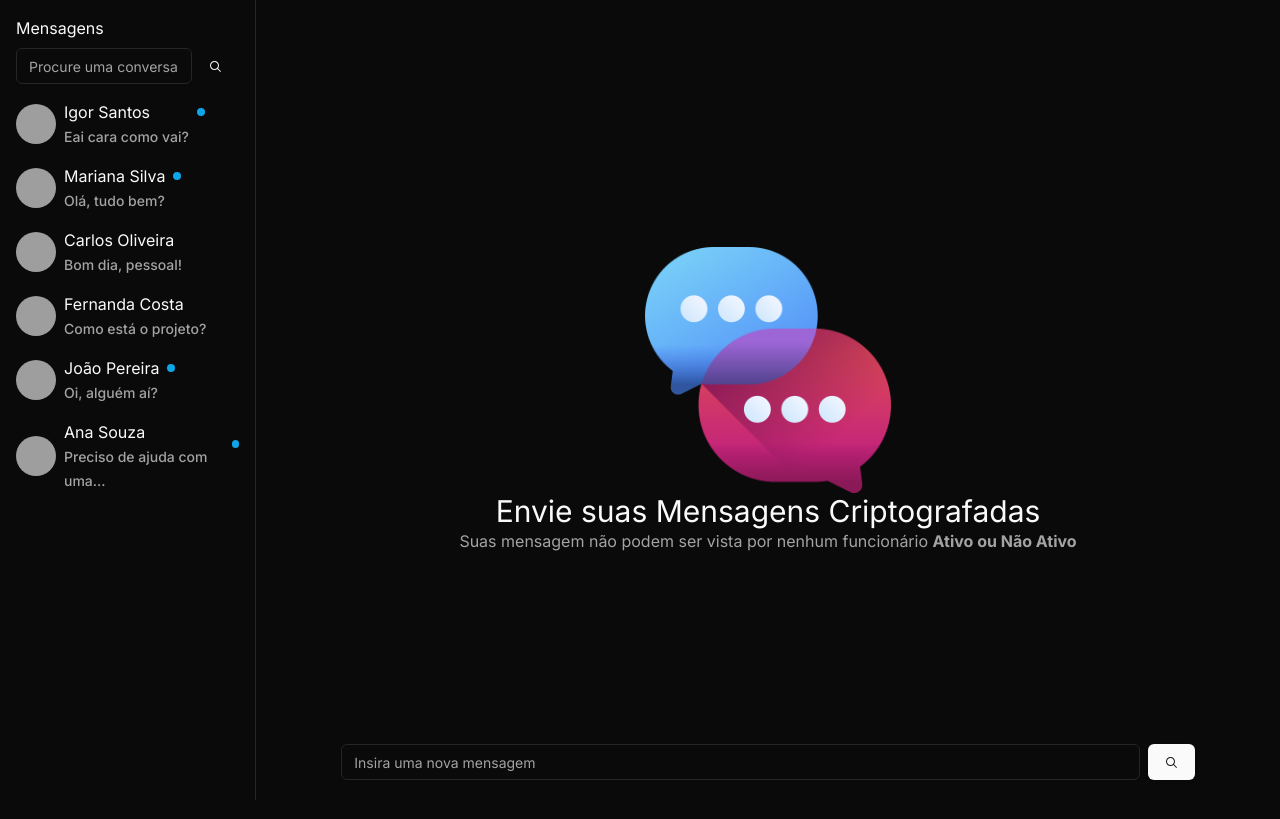
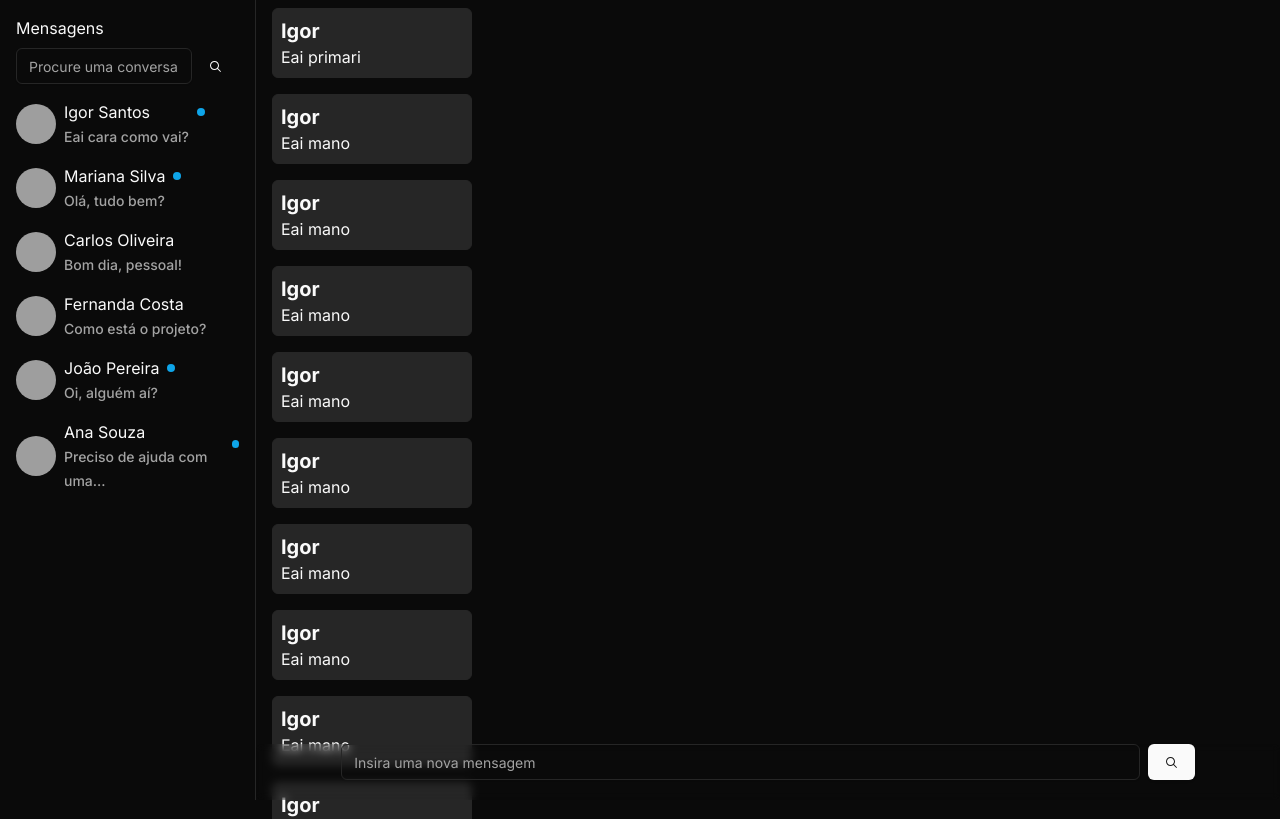
Before and after one commit to Igordevz/simult-message, a Next.js app in the folder client/: page / in a window 1280 px wide. Shown: the top 819 px of the page. Built offline with nearby package versions, Linux system fonts and the light colour scheme; grey boxes are pictures that could not be loaded.

Commit message:
first commit

```diff
--- a/client/src/app/page.tsx
+++ b/client/src/app/page.tsx
@@ -5,14 +5,15 @@ import { Avatar, AvatarFallback, AvatarImage } from "@/components/ui/avatar";
 import { Label } from "@/components/ui/label";
 import { Users } from "@/components/details/users";
 import Chat from "@/components/details/chat";
+import { message } from "@/components/details/message";
 export default function Home() {
-  const truncateMessage = (message:any, maxWords:any) => {
-    const words = message.split(' ');
+  const truncateMessage = (message: any, maxWords: any) => {
+    const words = message.split(" ");
     if (words.length > maxWords) {
-      return words.slice(0, maxWords).join(' ') + '...';
+      return words.slice(0, maxWords).join(" ") + "...";
     }
     return message;
-  }
+  };
   return (
     <main className="">
       <aside className="w-[20%] h-full fixed flex flex-col p-4 border-r-[1px]">
@@ -30,7 +31,10 @@ export default function Home() {
           {Users.map((user, _i) => {
             return (
               <>
-                <div key={_i} className=" flex flex-row  gap-2 items-center cursor-pointer hover:opacity-55">
+                <div
+                  key={_i}
+                  className=" flex flex-row  gap-2 items-center cursor-pointer hover:opacity-55"
+                >
                   <Avatar>
                     <AvatarImage src={user.photo_URL} />
                     <AvatarFallback>{user?.name[0]}</AvatarFallback>
@@ -38,7 +42,7 @@ export default function Home() {
                   <div>
                     <h1>{user?.name}</h1>
                     <Label htmlFor="#" className="text-muted-foreground">
-                    {truncateMessage(user?.message, 5)}
+                      {truncateMessage(user?.message, 5)}
                     </Label>
                   </div>
                   {user?.view == true ? (
@@ -53,7 +57,7 @@ export default function Home() {
         </div>
       </aside>
       <div className="w-[80%] absolute right-0 h-full">
-          <Chat/>
+        <Chat message={message} />
       </div>
     </main>
   );
--- a/client/src/components/details/chat.tsx
+++ b/client/src/components/details/chat.tsx
@@ -1,17 +1,51 @@
 "use client";
 
 import { ChatBubbleIcon, MagnifyingGlassIcon } from "@radix-ui/react-icons";
-import { useState } from "react";
+import { useContext, useState } from "react";
 import chatpng from "../../../public/speech-bubble.png";
 import Image from "next/image";
 import { Input } from "../ui/input";
 import { Button } from "../ui/button";
-export default function Chat() {
-  const [recent, setRecent] = useState();
+import { contextApi } from "@/context/auth";
+export default function Chat(message: any) {
+  const [recent, setRecent] = useState(message);
+  const { user }: any = useContext(contextApi);
   return (
-    <div className="w-full h-screen flex items-center justify-center relative ">
+    <div className="w-full h-screen flex relative ">
       {recent ? (
-        <div className="flex items-center justify-center"></div>
+        <div className="flex flex-col relative w-full">
+          <main className="w-full flex flex-col absolute top-0">
+            {recent.message.map((message: any, _i: any) => {
+              return (
+                <div
+                  className={
+                    message?.id_user != user?.id
+                      ? "w-full flex items-start flex-col  my-2 "
+                      : "w-full flex items-end flex-col  my-2"
+                  }
+                >
+                  <div
+                    className="flex items-start flex-col bg-muted mx-4 border p-2 rounded-md
+                   md:min-w-[200px] min-w-[full]py-2"
+                  >
+                    <h1 className="text-xl font-bold">Igor</h1>
+                    <span>{message?.message}</span>
+                  </div>
+                </div>
+              );
+            })}
+          </main>
+          <footer className="fixed rigth-0 bottom-0 pb-5 w-[80%] flex items-center z-10 justify-center
+             rounded-md bg-clip-padding backdrop-filter backdrop-blur-sm bg-opacity-10 ">
+            <form className="w-5/6 flex flex-row  items-center justify-center gap-2">
+              <Input placeholder="Insira uma nova mensagem" type="text" />
+              <Button type="submit" variant="default">
+                {" "}
+                <MagnifyingGlassIcon />{" "}
+              </Button>
+            </form>
+          </footer>
+        </div>
       ) : (
         <>
           <div className="flex items-center justify-center flex-col relative">
@@ -21,7 +55,10 @@ export default function Chat() {
               Suas mensagem não podem ser vista por nenhum funcionário{" "}
               <b>Ativo ou Não Ativo</b>{" "}
             </span>
-            <footer className="fixed rigth-0 bottom-5 w-[80%] flex items-center justify-center">
+            <footer
+              className="fixed rigth-0 bottom-0 pb-5 w-[80%] flex items-center z-10 justify-center
+             bg-primary-foreground rounded-md bg-clip-padding backdrop-filter backdrop-blur-sm bg-opacity-10 border "
+            >
               <form className="w-5/6 flex flex-row  items-center justify-center gap-2">
                 <Input placeholder="Insira uma nova mensagem" type="text" />
                 <Button type="submit" variant="default">
@@ -31,8 +68,6 @@ export default function Chat() {
               </form>
             </footer>
           </div>
-
-          <div></div>
         </>
       )}
     </div>
--- a/client/src/components/details/message.ts
+++ b/client/src/components/details/message.ts
@@ -1,11 +1,11 @@
 export const message = [
   {
     id_user: "weqwidn-wndaidnadw-wadjbawd",
-    message: "Eai mano",
+    message: "Eai primari",
     chat_Id: "12301923"
   },
   {
-    id_user: "weqwidn-wndaidnadw-wadjbawd",
+    id_user: "dc3dc317-9740-4d1a-a949-2a103bed1177",
     message: "Eai mano",
     chat_Id: "12301923"
   },
@@ -30,4 +30,125 @@ export const message = [
     message: "Eai mano",
     chat_Id: "12301923"
   },
+  {
+    id_user: "dc3dc317-9740-4d1a-a949-2a103bed1177",
+    message: "Eai mano",
+    chat_Id: "12301923"
+  }, {
+    id_user: "dc3dc317-9740-4d1a-a949-2a103bed1177",
+    message: "Eai mano",
+    chat_Id: "12301923"
+  }, {
+    id_user: "dc3dc317-9740-4d1a-a949-2a103bed1177",
+    message: "Eai mano",
+    chat_Id: "12301923"
+  }, {
+    id_user: "dc3dc317-9740-4d1a-a949-2a103bed1177",
+    message: "Eai mano",
+    chat_Id: "12301923"
+  }, {
+    id_user: "dc3dc317-9740-4d1a-a949-2a103bed1177",
+    message: "Eai mano",
+    chat_Id: "12301923"
+  }, {
+    id_user: "dc3dc317-9740-4d1a-a949-2a103bed1177",
+    message: "Eai mano",
+    chat_Id: "12301923"
+  }, {
+    id_user: "dc3dc317-9740-4d1a-a949-2a103bed1177",
+    message: "Eai mano",
+    chat_Id: "12301923"
+  }, {
+    id_user: "dc3dc317-9740-4d1a-a949-2a103bed1177",
+    message: "Eai mano",
+    chat_Id: "12301923"
+  }, {
+    id_user: "dc3dc317-9740-4d1a-a949-2a103bed1177",
+    message: "Eai mano",
+    chat_Id: "12301923"
+  }, {
+    id_user: "dc3dc317-9740-4d1a-a949-2a103bed1177",
+    message: "Eai mano",
+    chat_Id: "12301923"
+  }, {
+    id_user: "dc3dc317-9740-4d1a-a949-2a103bed1177",
+    message: "Eai mano",
+    chat_Id: "12301923"
+  }, {
+    id_user: "dc3dc317-9740-4d1a-a949-2a103bed1177",
+    message: "Eai mano",
+    chat_Id: "12301923"
+  }, {
+    id_user: "dc3dc317-9740-4d1a-a949-2a103bed1177",
+    message: "Eai mano",
+    chat_Id: "12301923"
+  }, {
+    id_user: "dc3dc317-9740-4d1a-a949-2a103bed1177",
+    message: "Eai mano",
+    chat_Id: "12301923"
+  }, {
+    id_user: "dc3dc317-9740-4d1a-a949-2a103bed1177",
+    message: "Eai mano",
+    chat_Id: "12301923"
+  }, {
+    id_user: "dc3dc317-9740-4d1a-a949-2a103bed1177",
+    message: "Eai mano",
+    chat_Id: "12301923"
+  }, {
+    id_user: "dc3dc317-9740-4d1a-a949-2a103bed1177",
+    message: "Eai mano",
+    chat_Id: "12301923"
+  }, {
+    id_user: "dc3dc317-9740-4d1a-a949-2a103bed1177",
+    message: "Eai mano",
+    chat_Id: "12301923"
+  }, {
+    id_user: "dc3dc317-9740-4d1a-a949-2a103bed1177",
+    message: "Eai mano",
+    chat_Id: "12301923"
+  }, {
+    id_user: "dc3dc317-9740-4d1a-a949-2a103bed1177",
+    message: "Eai mano",
+    chat_Id: "12301923"
+  }, {
+    id_user: "dc3dc317-9740-4d1a-a949-2a103bed1177",
+    message: "Eai mano",
+    chat_Id: "12301923"
+  }, {
+    id_user: "dc3dc317-9740-4d1a-a949-2a103bed1177",
+    message: "Eai mano",
+    chat_Id: "12301923"
+  }, {
+    id_user: "dc3dc317-9740-4d1a-a949-2a103bed1177",
+    message: "Eai mano",
+    chat_Id: "12301923"
+  }, {
+    id_user: "dc3dc317-9740-4d1a-a949-2a103bed1177",
+    message: "Eai mano",
+    chat_Id: "12301923"
+  }, {
+    id_user: "dc3dc317-9740-4d1a-a949-2a103bed1177",
+    message: "Eai mano",
+    chat_Id: "12301923"
+  }, {
+    id_user: "dc3dc317-9740-4d1a-a949-2a103bed1177",
+    message: "Eai mano",
+    chat_Id: "12301923"
+  }, {
+    id_user: "dc3dc317-9740-4d1a-a949-2a103bed1177",
+    message: "Eai mano",
+    chat_Id: "12301923"
+  }, {
+    id_user: "dc3dc317-9740-4d1a-a949-2a103bed1177",
+    message: "Eai mano",
+    chat_Id: "12301923"
+  }, {
+    id_user: "dc3dc317-9740-4d1a-a949-2a103bed1177",
+    message: "Eai mano",
+    chat_Id: "12301923"
+  }, {
+    id_user: "dc3dc317-9740-4d1a-a949-2a103bed1177",
+    message: "Eai mano",
+    chat_Id: "12301923"
+  },
 ]
--- a/client/src/context/auth.tsx
+++ b/client/src/context/auth.tsx
@@ -13,6 +13,7 @@ interface Children {
 }
 export default function ContextProvider({ children }: Children) {
   const [terms, setTerms] = useState(false);
+  const [user, setUser] = useState();
   const router = useRouter();
   const { toast } = useToast();
 
@@ -24,7 +25,7 @@ export default function ContextProvider({ children }: Children) {
       });
 
       if (data?.data) {
-        console.log(data.data)
+        setUser(data?.data);
         router.push("/");
       } else {
         Cookies.remove("@auth-token");
@@ -65,7 +66,7 @@ export default function ContextProvider({ children }: Children) {
       });
     }
   }
- async function Login(infoUser: any){
+  async function Login(infoUser: any) {
     try {
       const data = await baseUrl.post("/login", {
         email: infoUser?.email,
@@ -80,7 +81,6 @@ export default function ContextProvider({ children }: Children) {
         description: data?.data?.msg,
       });
     } catch (error: any) {
-    console.log(error)
       return toast({
         title: "Algo falhou na sua solicitação",
         description: error?.response?.data?.msg,
@@ -88,7 +88,7 @@ export default function ContextProvider({ children }: Children) {
     }
   }
   return (
-    <contextApi.Provider value={{ singIn, setTerms, terms, Login }}>
+    <contextApi.Provider value={{ singIn, setTerms, terms, Login, user }}>
       {children}
     </contextApi.Provider>
   );
```
Lines whose indentation alone changed are shown as unchanged.
